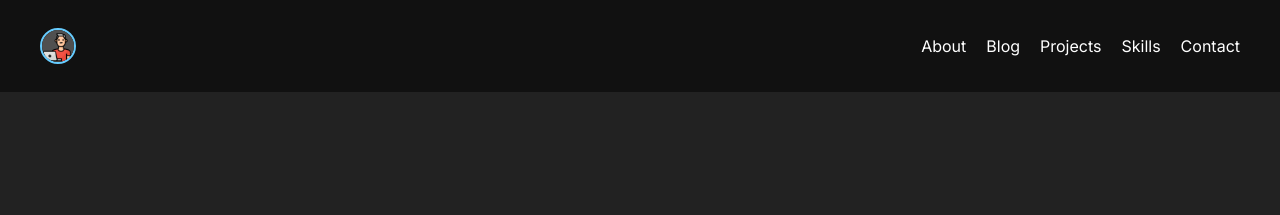
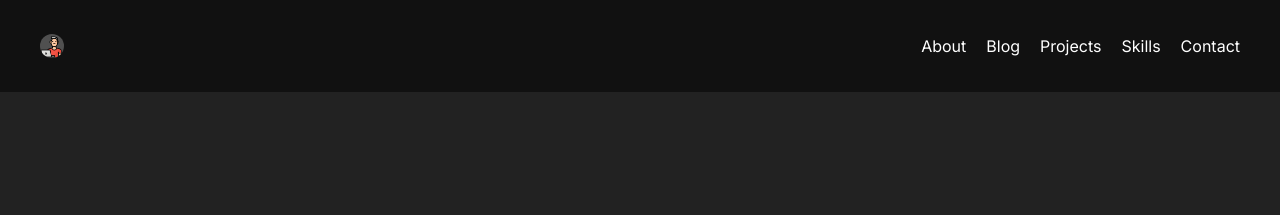
Before and after one commit to allensandiego/page, a Jekyll site: the page built from index.html, in a window 1280 px wide. Shown: the top 215 px of the page. Built offline with Jekyll 4.4.1, drawn with Linux system fonts in a browser that asks for light colours; a script that is not in the unit is left out.

Commit message:
Fix profile size

```diff
--- a/css/styles.css
+++ b/css/styles.css
@@ -23,11 +23,10 @@ nav {
 }
 
 .profile-pic {
-    width: 32px;
-    height: 32px;
+    width: 24px;
+    height: 24px;
     border-radius: 50%;
     object-fit: cover;
-    border: 2px solid #6cf;
 }
 
 nav ul {
```
